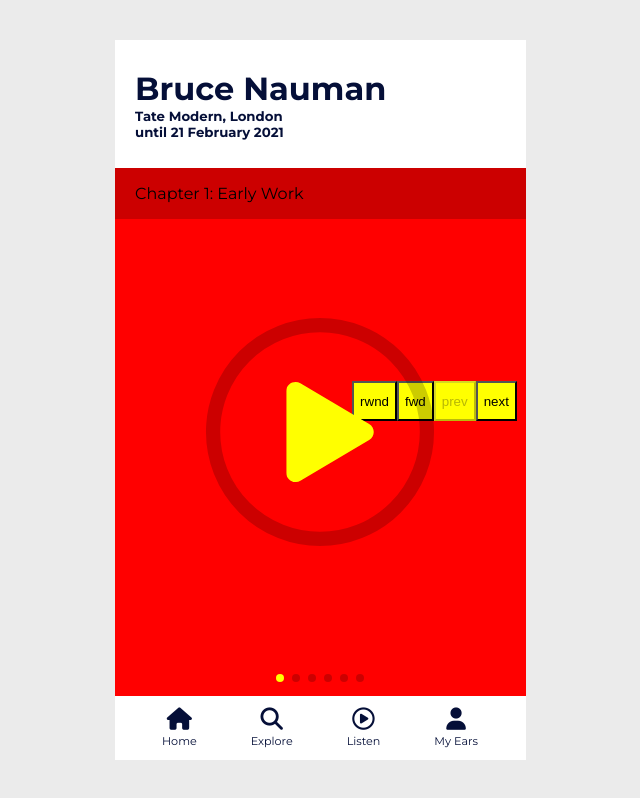
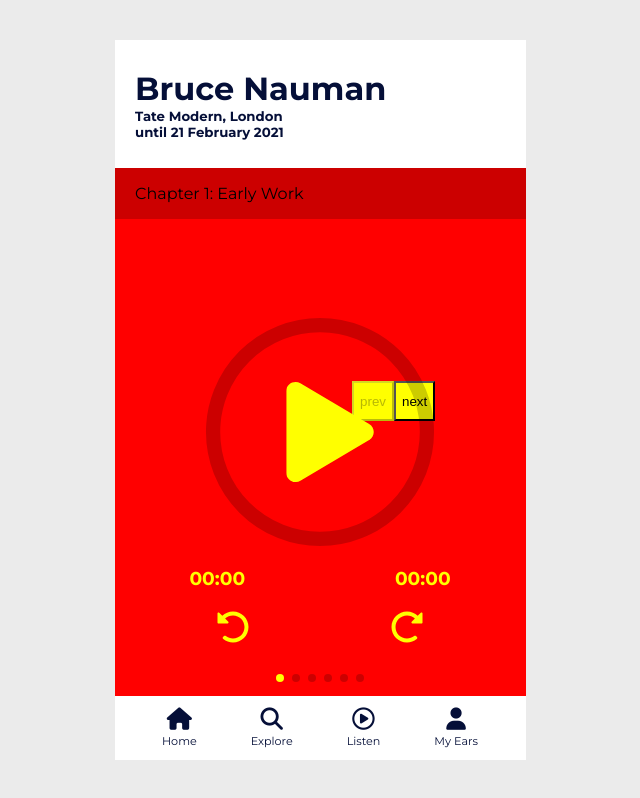
Before and after one commit to jonasvanbuel/all-ears-test-player, a React (Create React App) app: page / in a window 1280 px wide. Shown: the whole page, without its empty margins (320-960 px from the left). Built offline with nearby package versions, Linux system fonts and the light colour scheme.

Commit message:
basic implementation timings and rwnd and fwd buttons

```diff
--- a/src/components/Player/styles/Chapter.scss
+++ b/src/components/Player/styles/Chapter.scss
@@ -31,6 +31,7 @@
 .controls .play,
 .controls .pause {
   color: yellow;
+  fill: yellow;
   height: 100px;
 
   position: absolute;
@@ -43,7 +44,44 @@
   margin-left: 10px;
 }
 
+.rwnd,
+.fwd {
+  color: yellow;
+  fill: yellow;
+  height: 32px;
+
+  position: absolute;
+  bottom: 10%;
+}
+
+.rwnd {
+  left: 25%;
+}
+
+.fwd {
+  transform: scaleX(-1);
+  right: 25%;
+}
+
+// TEMP
 .pBtn {
   background-color: yellow;
   height: 40px;
 }
+
+.timings {
+  width: 100%;
+  position: absolute;
+  bottom: 20%;
+  display: flex;
+  justify-content: space-around;
+
+  z-index: 2;
+}
+
+.timings .current-time,
+.timings .time-remaining {
+  color: yellow;
+  margin: 0;
+
+}
--- a/src/components/Player/subComponents/Chapter.js
+++ b/src/components/Player/subComponents/Chapter.js
@@ -57,7 +57,7 @@ const Chapter = ({ chapter }) => {
         <button className="nextBtn pBtn">next</button>
       </div>
 
-      <div className="timings">
+      <div className="timings noselect">
         <h3 className="current-time">{utils.formatTime(curTime)}</h3>
         <h3 className="time-remaining">{utils.formatTime(Math.floor(duration) - curTime)}</h3>
       </div>
--- a/src/components/Player/subComponents/Fwd.js
+++ b/src/components/Player/subComponents/Fwd.js
@@ -1,6 +1,18 @@
 const Fwd = ({ onClick }) => {
   return (
-    <button className="pBtn" onClick={onClick}>fwd</button>
+    <svg
+      className="fwd"
+      xmlns="http://www.w3.org/2000/svg"
+      viewBox="0 0 512 512"
+      onClick={onClick}
+    >
+      <path
+        d="M504,255.5c0.3,136.6-111.2,248.4-247.8,248.5c-59,0-113.2-20.5-155.8-54.9c-11.1-8.9-11.9-25.5-1.8-35.6l11.3-11.3
+        c8.6-8.6,22.4-9.6,31.9-2C173.1,425.1,212.8,440,256,440c101.7,0,184-82.3,184-184c0-101.7-82.3-184-184-184
+        c-48.8,0-93.1,19-126.1,49.9l50.8,50.8c10.1,10.1,2.9,27.3-11.3,27.3H24c-8.8,0-16-7.2-16-16V38.6c0-14.3,17.2-21.4,27.3-11.3
+        l49.4,49.4C129.2,34.1,189.6,8,256,8C392.8,8,503.7,118.8,504,255.5z"
+      />
+    </svg>
   )
 }
 
--- a/src/components/Player/subComponents/Rwnd.js
+++ b/src/components/Player/subComponents/Rwnd.js
@@ -1,6 +1,18 @@
 const Rwnd = ({ onClick }) => {
   return (
-    <button className="pBtn" onClick={onClick}>rwnd</button>
+    <svg
+      className="rwnd"
+      xmlns="http://www.w3.org/2000/svg"
+      viewBox="0 0 512 512"
+      onClick={onClick}
+    >
+      <path
+        d="M504,255.5c0.3,136.6-111.2,248.4-247.8,248.5c-59,0-113.2-20.5-155.8-54.9c-11.1-8.9-11.9-25.5-1.8-35.6l11.3-11.3
+        c8.6-8.6,22.4-9.6,31.9-2C173.1,425.1,212.8,440,256,440c101.7,0,184-82.3,184-184c0-101.7-82.3-184-184-184
+        c-48.8,0-93.1,19-126.1,49.9l50.8,50.8c10.1,10.1,2.9,27.3-11.3,27.3H24c-8.8,0-16-7.2-16-16V38.6c0-14.3,17.2-21.4,27.3-11.3
+        l49.4,49.4C129.2,34.1,189.6,8,256,8C392.8,8,503.7,118.8,504,255.5z"
+      />
+    </svg>
   )
 }
 
```
